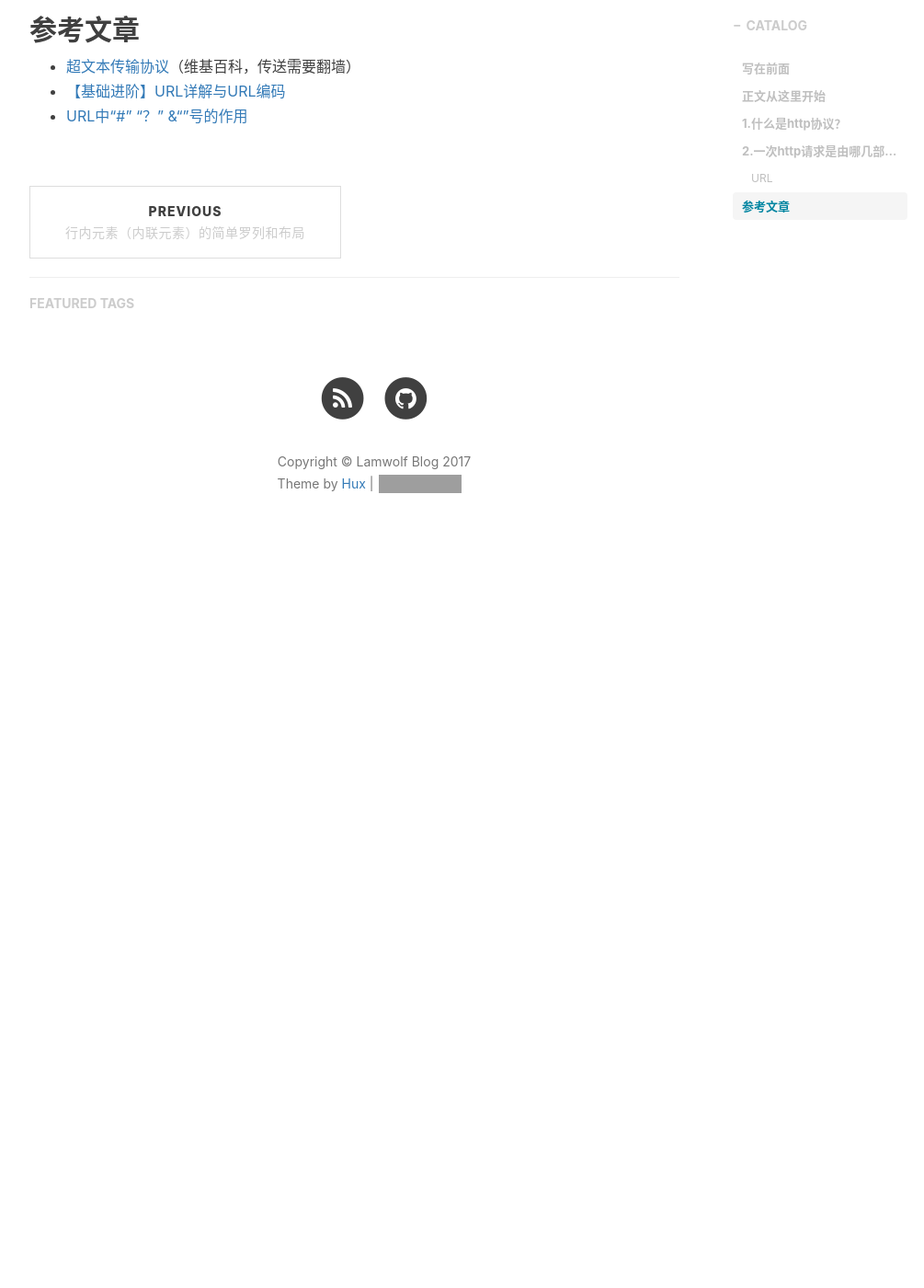
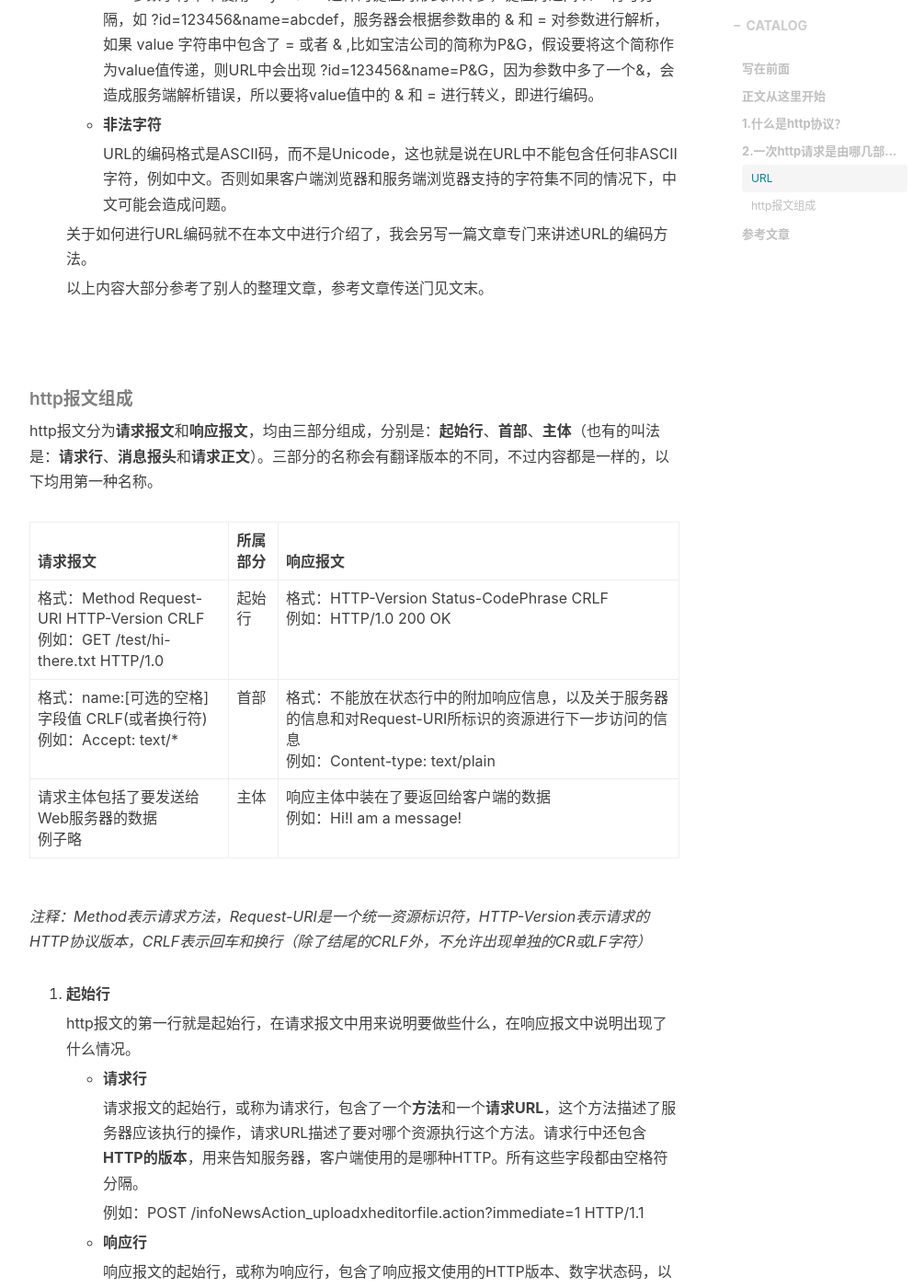
Before and after one commit to LamWolf/lamwolf.github.blog.io, a Jekyll site: the page built from _posts/2017-08-01-http-basic.md, in a window 1280 px wide and 1400 px high, scrolled down 3225 px. Shown: the whole window at 92% size, without its empty margins (233-1238 px from the left). Built offline with Jekyll 4.4.1, drawn with Linux system fonts in a browser that asks for light colours; nearby versions of some CDN libraries; comment, search, counter and statistics services are not loaded; before the commit the page ends 3855 px from its top, so only the background shows below that; some of the changed text lies outside the part shown; grey boxes are pictures that could not be loaded.

Commit message:
add post2 header

```diff
--- a/_posts/2017-08-01-http-basic.md
+++ b/_posts/2017-08-01-http-basic.md
@@ -108,9 +108,80 @@ URL(Uniform/Universal Resource Locator 的缩写，统一资源定位符)属于U
 
 	* **会引起歧义**
 
+		URL参数字符串中使用 key=value 这样的键值对形式来传参，键值对之间以 & 符号分隔，如 ?id=123456&name=abcdef，服务器会根据参数串的 & 和 = 对参数进行解析，如果 value 字符串中包含了 = 或者 & ,比如宝洁公司的简称为P&G，假设要将这个简称作为value值传递，则URL中会出现 ?id=123456&name=P&G，因为参数中多了一个&，会造成服务端解析错误，所以要将value值中的 & 和 = 进行转义，即进行编码。
 
+	* **非法字符**
+
+		URL的编码格式是ASCII码，而不是Unicode，这也就是说在URL中不能包含任何非ASCII字符，例如中文。否则如果客户端浏览器和服务端浏览器支持的字符集不同的情况下，中文可能会造成问题。
+
+	关于如何进行URL编码就不在本文中进行介绍了，我会另写一篇文章专门来讲述URL的编码方法。
+
+	以上内容大部分参考了别人的整理文章，参考文章传送门见文末。
+
+<br>
+
+##### http报文组成
+
+http报文分为**请求报文**和**响应报文**，均由三部分组成，分别是：**起始行**、**首部**、**主体**（也有的叫法是：**请求行**、**消息报头**和**请求正文**）。三部分的名称会有翻译版本的不同，不过内容都是一样的，以下均用第一种名称。
+
+|请求报文|所属部分|响应报文|
+|---|---|---|
+|格式：Method Request-URI HTTP-Version CRLF<br>例如：GET /test/hi-there.txt HTTP/1.0|起始行|格式：HTTP-Version Status-CodePhrase CRLF<br>例如：HTTP/1.0 200 OK|
+|格式：name:[可选的空格]字段值 CRLF(或者换行符)<br>例如：Accept: text/*|首部|格式：不能放在状态行中的附加响应信息，以及关于服务器的信息和对Request-URI所标识的资源进行下一步访问的信息<br>例如：Content-type: text/plain|
+|请求主体包括了要发送给Web服务器的数据<br>例子略|主体|响应主体中装在了要返回给客户端的数据<br>例如：Hi!I am a message!|
+
+*注释：Method表示请求方法，Request-URI是一个统一资源标识符，HTTP-Version表示请求的HTTP协议版本，CRLF表示回车和换行（除了结尾的CRLF外，不允许出现单独的CR或LF字符）*
+
+1. **起始行**
+
+	http报文的第一行就是起始行，在请求报文中用来说明要做些什么，在响应报文中说明出现了什么情况。
+
+	* **请求行**
+
+		请求报文的起始行，或称为请求行，包含了一个**方法**和一个**请求URL**，这个方法描述了服务器应该执行的操作，请求URL描述了要对哪个资源执行这个方法。请求行中还包含**HTTP的版本**，用来告知服务器，客户端使用的是哪种HTTP。所有这些字段都由空格符分隔。
+
+		例如：POST /infoNewsAction_uploadxheditorfile.action?immediate=1 HTTP/1.1
+
+	* **响应行**
+
+		响应报文的起始行，或称为响应行，包含了响应报文使用的HTTP版本、数字状态码，以及描述状态的文本形式的原因短语。所有这些字段都由空格符进行分隔。
+
+		例如：HTTP/1.1 200 OK
+
+2. **首部（header）**
+
+	HTTP header字段包括**通用头**、**请求头**、**响应头**和**实体头**4个部分。每个header字段由一个字段名、冒号（：）和字段值3部分组成。字段名是大小写无关的，字段值前可以添加任何数量的空格符，header字段可以被扩展为多行，在每行开始出，使用至少一个空格或制表符。
+
+	* **通用头**
+
+		通用header字段包含请求和响应消息都支持的header字段：
+
+		|首部字段名|说明|
+		|---|---|
+		|Cache-Control|控制缓存行为|
+		|Connection|控制不再转发给代理的首部字段；管理持久连接|
+		|Date|创建报文的日期时间|
+		|Pragma|是HTTP/1.1之前版本的历史遗留字段，仅作为与HTTP/1.0的向后兼容而定义，会要求所有的中间服务器不返回缓存的资源，通常会与`Cache-Control`同时使用|
+		|Trailer|说明在报文主体后记录了哪些首部字段|
+		|Transfer-Encoding|规定传输报文主体所采用的编码方式|
+		|Upgrade|用于检测HTTP协议及其他协议是否可使用更高的版本进行通信，其参数值可以用来指定一个完全不同的通信协议|
+		|Via|用于追踪客户端和服务器之间的请求和响应报文的传输路径|
+		|Warning|告知用户一些与缓存相关问题的警告|
+
+	* **请求头**
+
+		请求首部字段是从客户端往服务器端发送请求报文中所使用的字段，用于补充请求的附加信息、客户短信息、对响应内容相关的优先级等内容。
+		|首部字段名|说明|
+		|---|---|
+		|Accept|
+
+	首部字段详解传送门[HTTP 首部字段详细介绍- 超超boy - 博客园](http://www.cnblogs.com/jycboy/p/http_head.html)
 
 ## 参考文章
 * [超文本传输协议](https://zh.wikipedia.org/wiki/%E8%B6%85%E6%96%87%E6%9C%AC%E4%BC%A0%E8%BE%93%E5%8D%8F%E8%AE%AE)（维基百科，传送需要翻墙）
 * [【基础进阶】URL详解与URL编码](http://www.cnblogs.com/coco1s/p/5038412.html)
 * [URL中“#” “？” &“”号的作用](http://www.cnblogs.com/julin-peng/p/4237791.html)
+* [HTTP协议详解（真的很经典）](http://www.cnblogs.com/li0803/archive/2008/11/03/1324746.html)
+* [http请求的组成部分- 一起走过的日子…… - 博客园](http://www.cnblogs.com/goesby/p/4618982.html)
+* 《技术之瞳》  ——电子工业出版社
+* [第六章HTTP首部| 图解HTTP - GitBook](https://ttop5.gitbooks.io/illustration-http/content/chapter6.html)
```
